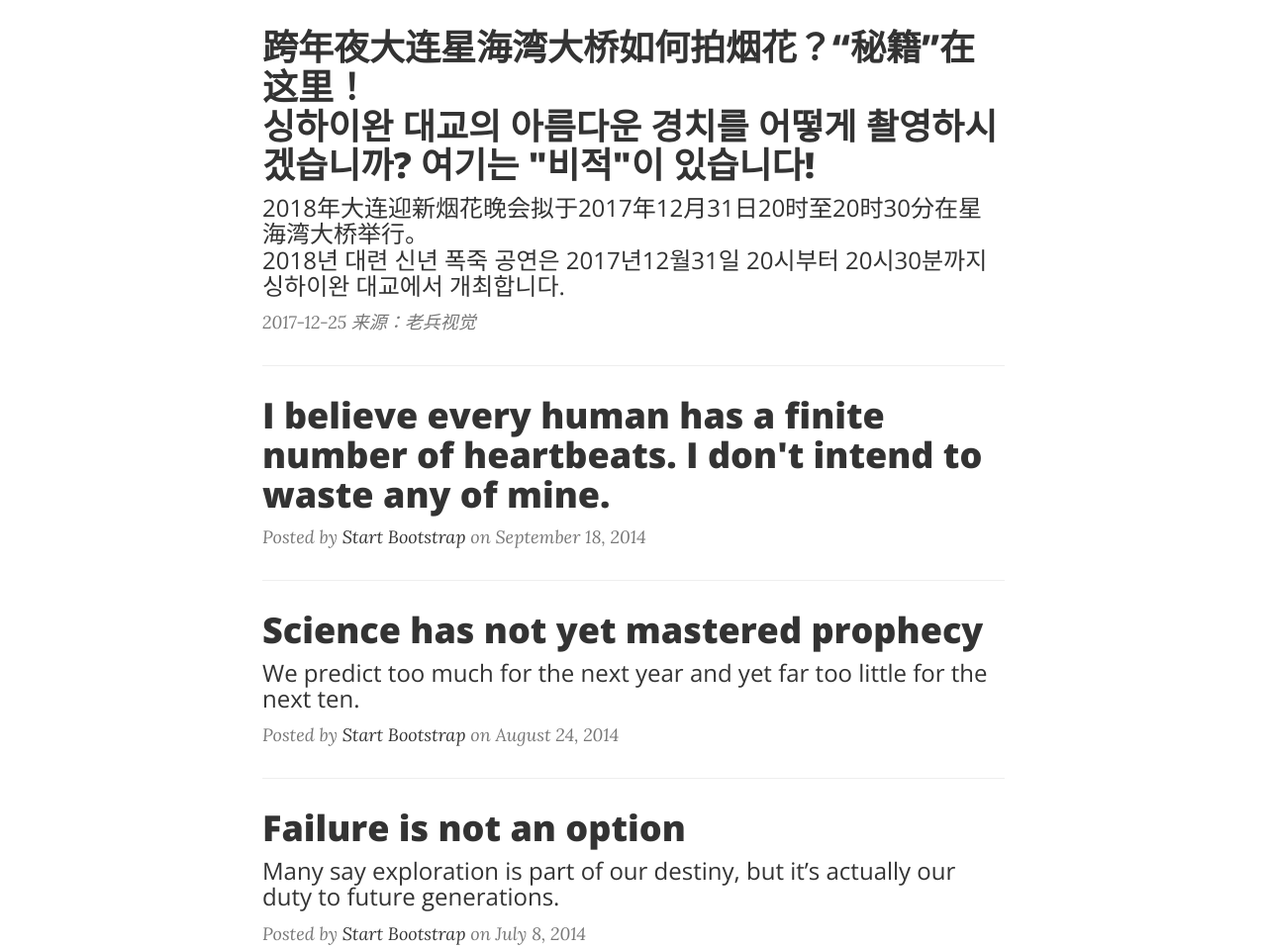
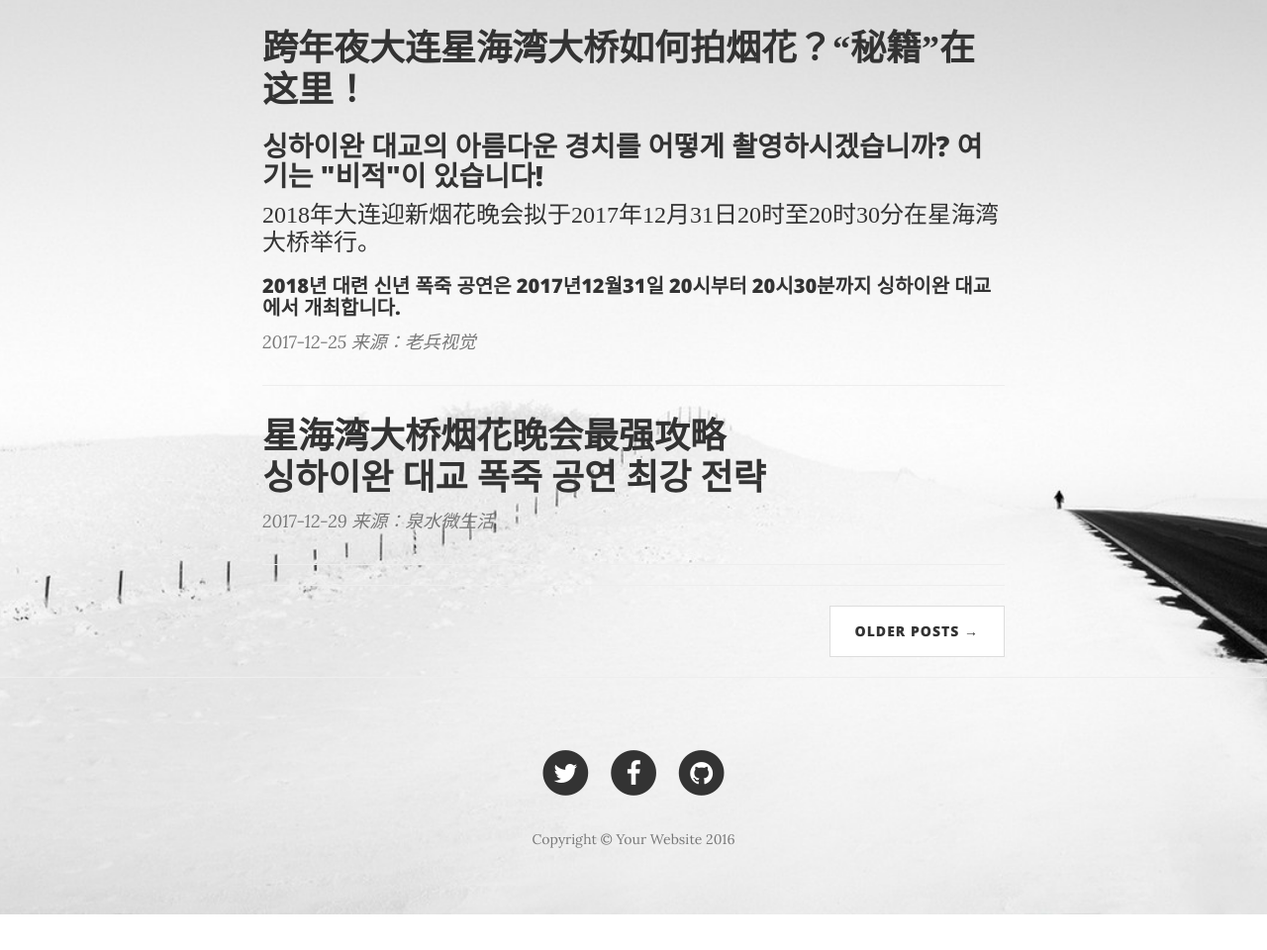
Before and after one commit to Ann-7/GirlsCodingDayDemo, a website: page index.html in a window 1280 px wide. Shown: the part 500-1460 px from the top of the page at 99% size. Drawn offline with nearby package versions, Linux system fonts and the light colour scheme.

Commit message:
更改字体
更改字体

```diff
--- a/index.html
+++ b/index.html
@@ -82,7 +82,7 @@
             </div>
         </div>
     </header>
-
+    <header class="intro-header" style="background-image: url('img/beijing-2.jpg')">
     <!-- Main Content -->
     <div class="container">
         <div class="row">
@@ -90,10 +90,13 @@
                 <div class="post-preview">
                     <a href="post.html">
                         <h2 class="post-title">
-                            跨年夜大连星海湾大桥如何拍烟花？“秘籍”在这里！<br>싱하이완 대교의 아름다운 경치를 어떻게 촬영하시겠습니까? 여기는 "비적"이 있습니다!
-                        </h2>
+                        <font face = "楷体"> 跨年夜大连星海湾大桥如何拍烟花？“秘籍”在这里！</font></h2>
+                        <h2 style="font-size:28px">
+                        싱하이완 대교의 아름다운 경치를 어떻게 촬영하시겠습니까? 여기는 "비적"이 있습니다!</h2>
                         <h3 class="post-subtitle">
-                            2018年大连迎新烟花晚会拟于2017年12月31日20时至20时30分在星海湾大桥举行。<br>2018년 대련 신년 폭죽 공연은 2017년12월31일 20시부터 20시30분까지 싱하이완 대교에서 개최합니다.
+                            <font face = "楷体"> 2018年大连迎新烟花晚会拟于2017年12月31日20时至20时30分在星海湾大桥举行。</font>
+                                <h3 style="font-size:20px">
+                                2018년 대련 신년 폭죽 공연은 2017년12월31일 20시부터 20시30분까지 싱하이완 대교에서 개최합니다.</h3>
                         </h3>
                     </a>
                     <p class="post-meta">2017-12-25 来源：老兵视觉</p>
@@ -102,13 +105,14 @@
                 <div class="post-preview">
                     <a href="post.html">
                         <h2 class="post-title">
-                            I believe every human has a finite number of heartbeats. I don't intend to waste any of mine.
+                            <font face = "楷体"> 星海湾大桥烟花晚会最强攻略<br>
+                                싱하이완 대교 폭죽 공연 최강 전략</font>
                         </h2>
                     </a>
-                    <p class="post-meta">Posted by <a href="#">Start Bootstrap</a> on September 18, 2014</p>
+                    <p class="post-meta">2017-12-29 来源：泉水微生活</p>
                 </div>
                 <hr>
-                <div class="post-preview">
+                <!-- <div class="post-preview">
                     <a href="post.html">
                         <h2 class="post-title">
                             Science has not yet mastered prophecy
@@ -130,7 +134,7 @@
                         </h3>
                     </a>
                     <p class="post-meta">Posted by <a href="#">Start Bootstrap</a> on July 8, 2014</p>
-                </div>
+                </div> -->
                 <hr>
                 <!-- Pager -->
                 <ul class="pager">
```
Also changed, not shown: post.html (+1 -1 lines), img/beijing-1.jpg (added), img/beijing-2.jpg (added).
